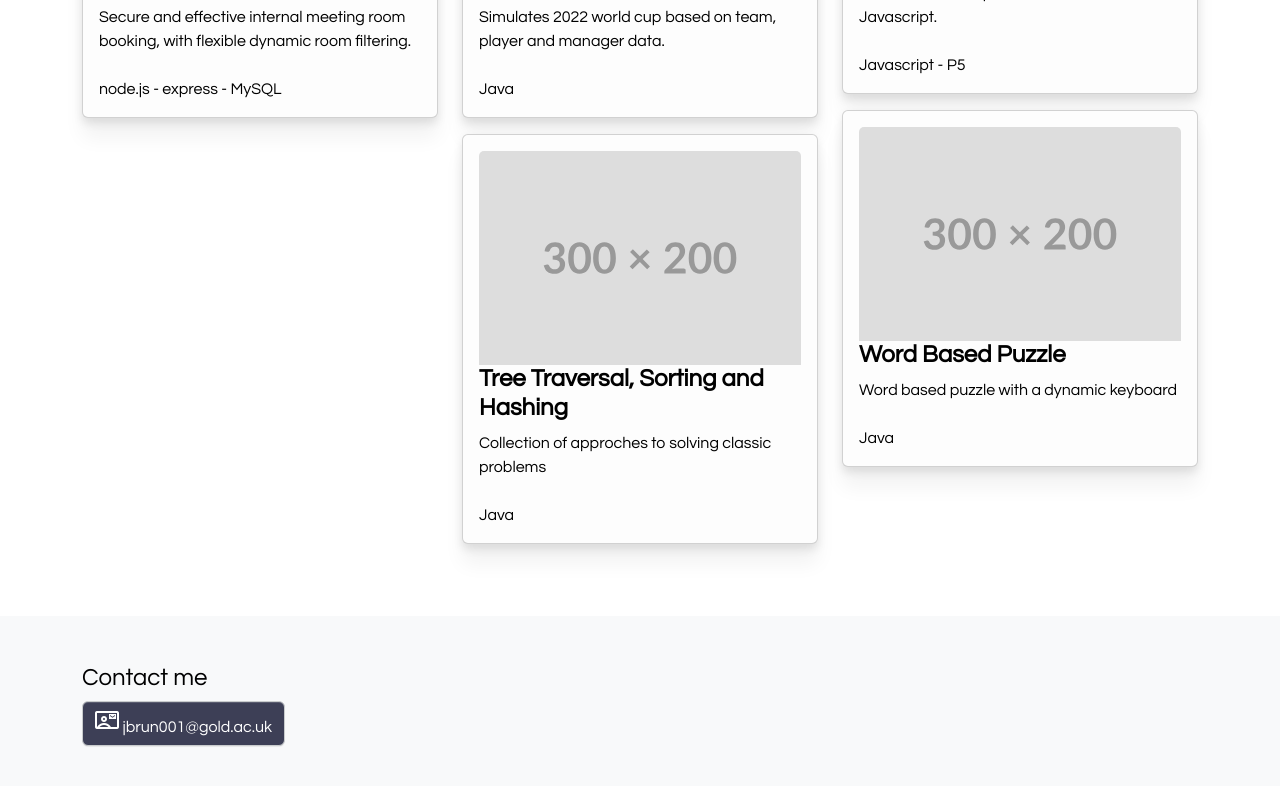
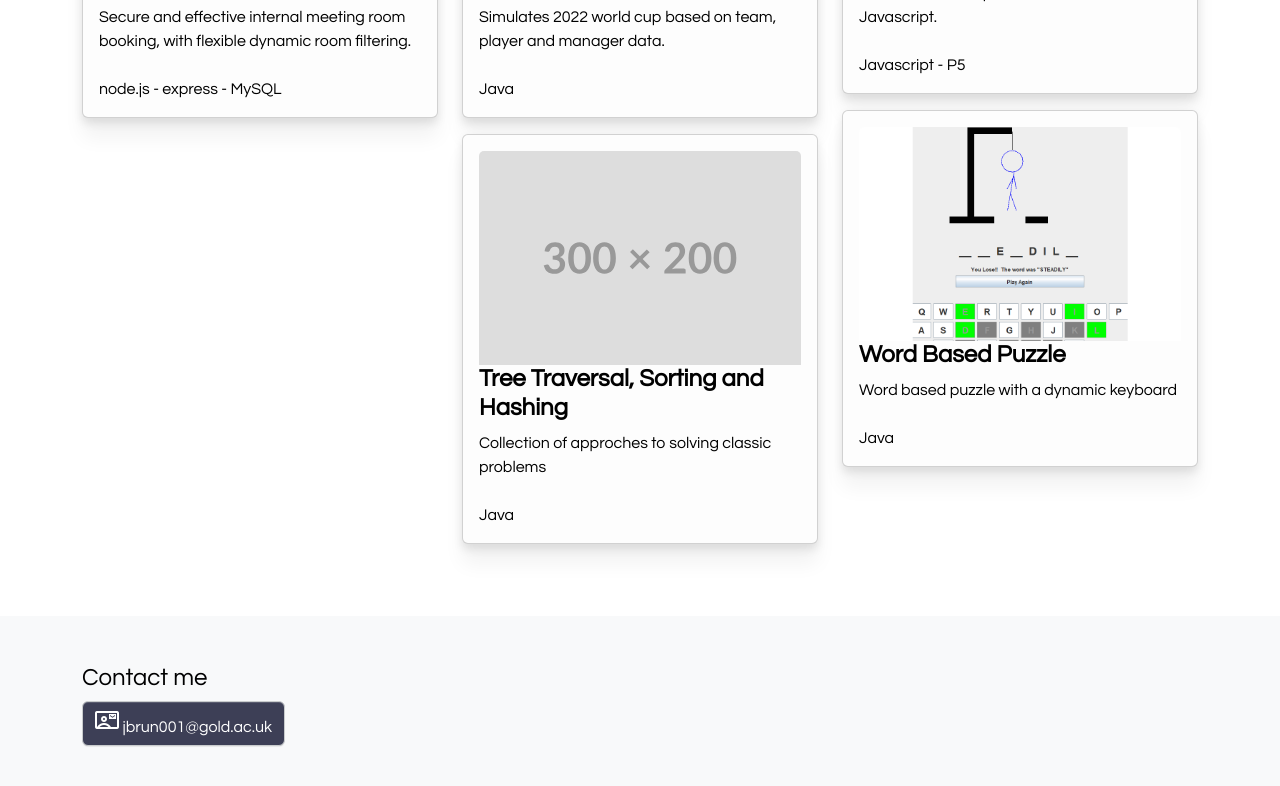
Before and after one commit to jbrun001/jbrun001.github.io, a plain HTML site: page allprojects.html in a window 1280 px wide. Shown: the part 1023-1809 px from the top of the page. Drawn offline with nearby package versions, Linux system fonts and the light colour scheme.

Commit message:
wordpuzzle update

```diff
--- a/allprojects.html
+++ b/allprojects.html
@@ -125,12 +125,14 @@
               <h4 class="card-title">Moon Dash!</h4>
               <p class="card-text">A browser based platformer written in Javascript. </br>  </br>Javascript - P5</p>
             </article>
-            <article class="card">
-              <img src="./media/projects/300x200.svg" alt="Word based puzzle" class="card-img-top">
-              <!-- project detail - a title and a description -->
-              <h4 class="card-title">Word Based Puzzle</h4>
-              <p class="card-text">Word based puzzle with a dynamic keyboard</br></br>Java</p>
-            </article>
+            <a href="https://github.com/jbrun001/wordpuzzle/blob/main/README.md" class="card-link">
+              <article class="card">
+                <img src="./media/projects/project-wordpuzzle900x600.png" alt="Word based puzzle" class="card-img-top">
+                <!-- project detail - a title and a description -->
+                <h4 class="card-title">Word Based Puzzle</h4>
+                <p class="card-text">Word based puzzle with a dynamic keyboard</br></br>Java</p>
+              </article>
+            </a>
         </section>
       </div>
     </main>
```
Also changed, not shown: media/projects/project-wordpuzzle900x600.png (added).
